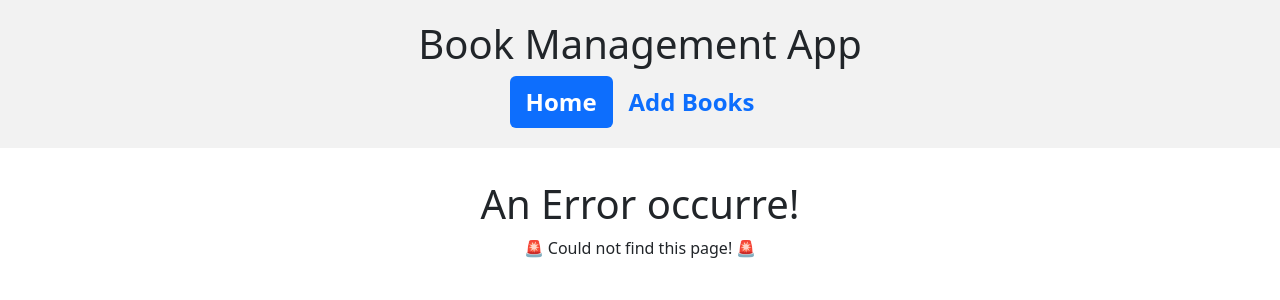
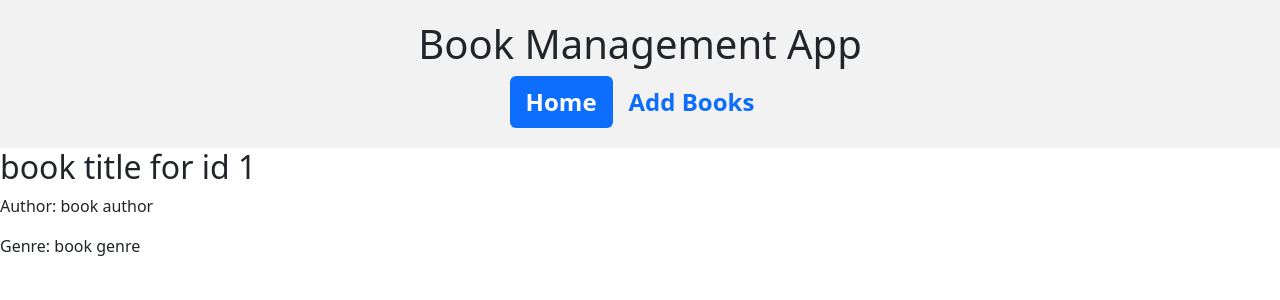
Before and after one commit to CurtesMalteser/react-nd, a React (Create React App) app in the folder hello-react-world/hello-app/: page /book/1 in a window 1280 px wide. Shown: the top 300 px of the page. Built offline with nearby package versions, Linux system fonts and the light colour scheme; the HTML template or start-up script is replaced by a standard one.

Commit message:
Adds BookDetails to test navigate with dynamic routes

```diff
--- a/hello-react-world/hello-app/src/App.tsx
+++ b/hello-react-world/hello-app/src/App.tsx
@@ -4,23 +4,25 @@ import HomePage from './pages/Home';
 import AddBooks from './pages/AddBooks';
 import RouteLayout from './pages/RootLayout';
 import ErrorPage from './pages/ErrorPage';
+import BookDetails from './pages/BookDetails';
 
 
 const router = createBrowserRouter([
   {
     path: '/',
     element: <RouteLayout />,
-    errorElement: <ErrorPage/>,
+    errorElement: <ErrorPage />,
     children: [
       { path: '/', element: <HomePage /> },
       { path: '/add-books', element: <AddBooks /> },
+      { path: '/book/:id', element: <BookDetails /> },
     ]
   },
 ])
 
 function App() {
   return (
-      <RouterProvider router={router} />
+    <RouterProvider router={router} />
   )
 }
 
--- /dev/null
+++ b/hello-react-world/hello-app/src/pages/BookDetails.tsx
@@ -0,0 +1,17 @@
+import { useParams } from "react-router-dom";
+
+
+function BookDetails() {
+
+    const params = useParams();
+
+    return (
+        <div>
+            <h2>book title for id {params.id}</h2>
+            <p>Author: book author</p>
+            <p>Genre: book genre</p>
+        </div>
+    );
+};
+
+export default BookDetails;
```
